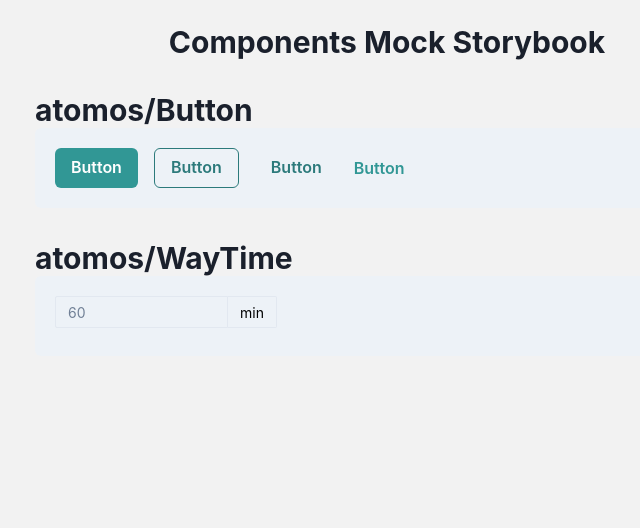
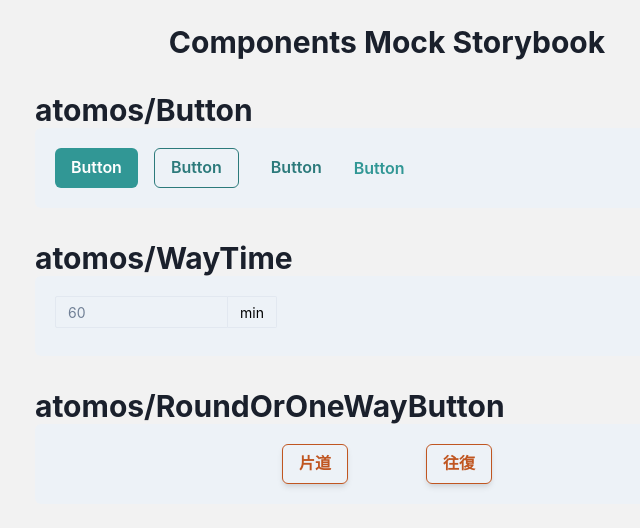
Before and after one commit to CED-2023/FrontEnd, a React (Create React App) app in the folder my-app/: page /c in a window 1280 px wide. Shown: the top 528 px of the page, without its empty margins (253-893 px from the left). Built offline with nearby package versions, Linux system fonts and the light colour scheme.

Commit message:
feat: 往復かどうかのボタン作成

```diff
--- /dev/null
+++ b/my-app/src/components/atomos/RoundOrOneWayButton.tsx
@@ -0,0 +1,25 @@
+import { Button, Stack } from "@chakra-ui/react";
+
+type Props = {
+  label: string; // ボタンのラベル
+  active: boolean; // 押されたかどうか
+  onClick: () => void; // ボタンクリック時のコールバック関数
+};
+
+export const RoundOrOneWayButton = ({ label, active, onClick }: Props) => {
+  return (
+    <>
+      <Stack direction="row" spacing={4} align="center">
+        <Button
+          height="40px"
+          variant={active ? "solid" : "outline"}
+          colorScheme={active ? "gray" : "orange"}
+          shadow={active ? "inner" : "md"}
+          onClick={onClick}
+        >
+          {label}
+        </Button>
+      </Stack>
+    </>
+  );
+};
--- /dev/null
+++ b/my-app/src/components/organisms/RoundOrOneWayButtonSet.tsx
@@ -0,0 +1,31 @@
+import { Center, HStack } from "@chakra-ui/react";
+import { RoundOrOneWayButton } from "../atomos/RoundOrOneWayButton";
+import { useState } from "react";
+
+export const RoundOrOneWayButtonSet = () => {
+  const [selectedButton, setSelectedButton] = useState(""); //  初期値を空文字列に変更
+
+  const handleButtonClick = (label: string) => {
+    setSelectedButton(label);
+    console.log(`Clicked: ${label}`); // コンソールに押されたボタンのラベルを表示
+  };
+
+  return (
+    <>
+      <Center>
+        <HStack spacing="78px">
+          <RoundOrOneWayButton
+            label={"片道"}
+            active={selectedButton === "片道"} //  選択状態を判定する条件を変更
+            onClick={() => handleButtonClick("片道")} // ラベルを引数としてhandleButtonClickを呼び出す
+          />
+          <RoundOrOneWayButton
+            label={"往復"}
+            active={selectedButton === "往復"} // 選択状態を判定する条件を変更
+            onClick={() => handleButtonClick("往復")} // ラベルを引数としてhandleButtonClickを呼び出す
+          />
+        </HStack>
+      </Center>
+    </>
+  );
+};
--- a/my-app/src/pages/ComponentsList.tsx
+++ b/my-app/src/pages/ComponentsList.tsx
@@ -7,8 +7,9 @@ import {
   VStack,
 } from "@chakra-ui/react";
 import { VSpacer } from "../components/atomos/Spacer";
-import { Buttonset } from "../components/atomos/Button";
+import { Buttonset } from "../components/molecules/Button";
 import { WayTime } from "../components/atomos/WayTime";
+import { RoundOrOneWayButtonSet } from "../components/organisms/RoundOrOneWayButtonSet";
 
 export const ComponentsList = () => {
   return (
@@ -36,6 +37,14 @@ export const ComponentsList = () => {
             </CardBody>
           </Card>
 
+          <VSpacer size={8} />
+          <Heading size="lg">atomos/RoundOrOneWayButton</Heading>
+          <Card variant="filled">
+            <CardBody>
+              <RoundOrOneWayButtonSet />
+            </CardBody>
+          </Card>
+
           {/* 追加のテンプレート：消さないでね！！ */}
 
           {/* --------------------*/}
```
Also changed, not shown: my-app/src/components/molecules/Button.tsx (renamed from my-app/src/components/atomos/Button.tsx), 1 other file (tests, documents, lock files or other folders).
